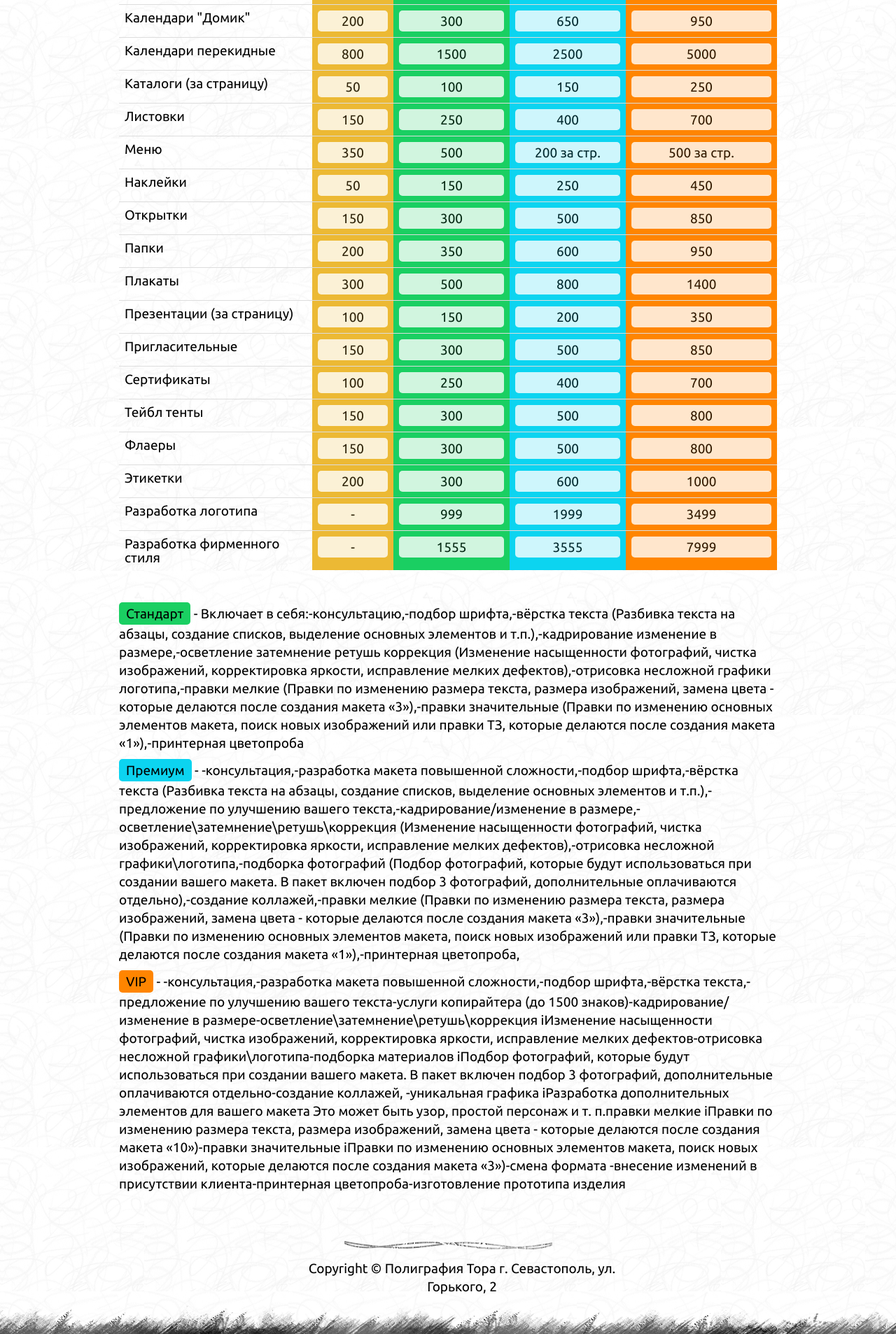
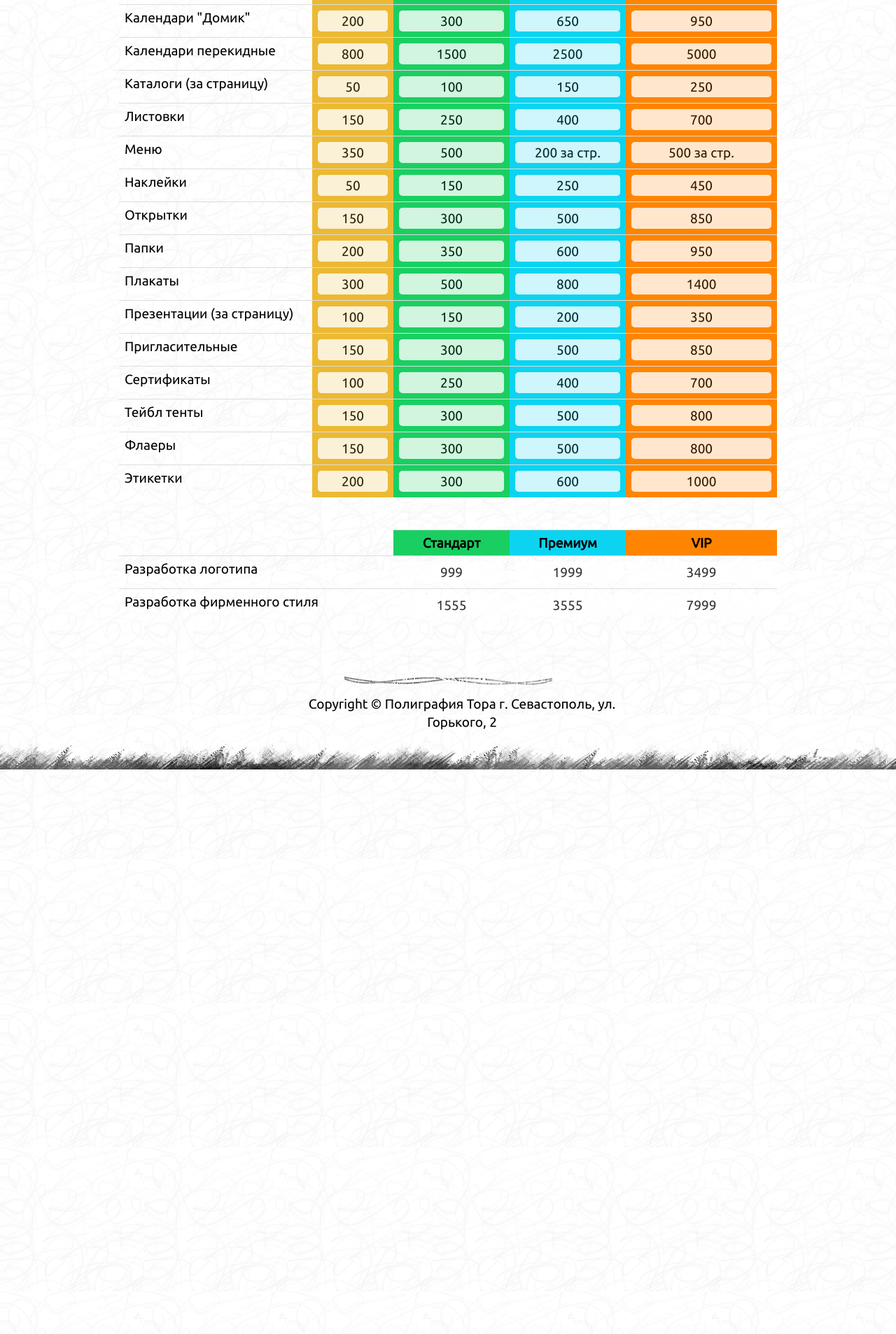
Before and after one commit to ArtTora/site, a Jekyll site: the page built from design.md, in a window 1280 px wide. Shown: the part 832-2739 px from the top of the page at 70% size. Built offline with Jekyll 4.4.1, drawn with Linux system fonts in a browser that asks for light colours; nearby versions of some CDN libraries; Markdown is read by kramdown in place of the engine named in the settings; a script that is not in the unit is left out; after the commit the page ends 1932 px from its top, so only the background shows below that.

Commit message:
fix design page

```diff
--- a/_layouts/design.html
+++ b/_layouts/design.html
@@ -9,7 +9,16 @@ layout: page
     {% for item in page.header %}
       <th style="{% if forloop.index == 1 %}border: 0; {% endif %} text-align: center; background: #{{ item.color }}; {% if item.width %}width: {{ item.width }}px{% endif %}">
 
-        <a href="#">
+        <a href="#" class="hint" title="
+
+          Включает в себя:
+          <ul>
+          {% for item in item.list %}
+            <li>{{ item }}</li>
+          {% endfor %}
+          </ul>
+
+          ">
           {{ item.name }}
         </a>
 
@@ -34,10 +43,42 @@ layout: page
 
 <br>
 
-{% for item in page.header %}
-  {% if item.description %}
-    <p><span style="background: #{{ item.color }}; display: inline-block; padding: 3px 10px; border-radius: 5px">{{ item.name }}</span> - {{ item.description }}</p>
-  {% endif %}
-{% endfor %}
+<table class="table">
+  <tr>
+    {% for item in page.header2 %}
+      <th style="{% if forloop.index == 1 %}border: 0; {% endif %} text-align: center; background: #{{ item.color }}; {% if item.width %}width: {{ item.width }}px{% endif %}">
+
+        <a href="#" class="hint" title="
+
+          Включает в себя:
+          <ul>
+          {% for item in item.list %}
+            <li>{{ item }}</li>
+          {% endfor %}
+          </ul>
+
+          ">
+          {{ item.name }}
+        </a>
+
+      </th>
+    {% endfor %}
+  </tr>
+
+  {% for item in page.table2 %}
+    <tr>
+      <td>{{ item.name }}</td>
+
+      {% for price in item.prices %}
+        <td style="line-height: 30px; text-align: center; background:
+          #{{ page.header[forloop.index2].color }}">
+          <div style="background: #fff; opacity: 0.8; border-radius: 5px">
+            {{ price }}
+          </div>
+        </td>
+      {% endfor %}
+    </tr>
+  {% endfor %}
+</table>
 
 {{ content }}
--- a/css/style.css
+++ b/css/style.css
@@ -1,4 +1,4 @@
-@charset "utf-8";
+
 ul {
 	margin-left: 0px;
 	list-style-image: none;
@@ -1882,3 +1882,15 @@ iframe {
 .step .result {
   float: left;
 }
+
+.tooltip-inner {
+  text-align: left;
+}
+
+.tooltip li {
+  margin: 5px 0
+}
+
+.tooltip ul {
+  margin: 10px 0
+}
--- a/design.md
+++ b/design.md
@@ -115,11 +115,37 @@ table:
   - name: Этикетки
     prices: [200, 300, 600, 1000]
 
+header2:
+  - name:
+    color: transparent
+
+  - name: Стандарт
+    color: 1ACF62
+    width: 150
+
+    list: [консультацию, подбор шрифта, вёрстка текста (Разбивка текста на абзацы, создание списков, выделение основных элементов и т.п.), кадрирование/изменение в размере, правки мелкие (Правки по изменению размера текста, размера изображений, замена цвета - которые делаются после создания макета «2»), принтерная цветопроба]
+
+
+  - name: Премиум
+    color: 0CD4F0
+    width: 150
+
+    list: [консультацию, подбор шрифта, вёрстка текста (Разбивка текста на абзацы, создание списков, выделение основных элементов и т.п.), кадрирование/изменение в размере, правки мелкие (Правки по изменению размера текста, размера изображений, замена цвета - которые делаются после создания макета «2»), принтерная цветопроба]
+
+
+
+  - name: VIP
+    color: FF8500
+    width: 200
+
+    list: [консультацию, подбор шрифта, вёрстка текста (Разбивка текста на абзацы, создание списков, выделение основных элементов и т.п.), кадрирование/изменение в размере, правки мелкие (Правки по изменению размера текста, размера изображений, замена цвета - которые делаются после создания макета «2»), принтерная цветопроба]
+
+table2:
   - name: Разработка логотипа
-    prices: [-, 999, 1999, 3499]
+    prices: [999, 1999, 3499]
 
   - name: Разработка фирменного стиля
-    prices: [-, 1555, 3555, 7999]
+    prices: [1555, 3555, 7999]
 
 
 ---
--- a/js/custom.js
+++ b/js/custom.js
@@ -61,6 +61,7 @@
 
 //On Blur On Focus
 $(document).ready(function() {
+    $('a.hint').tooltip({ html: true, placement: 'right' });
 
   //bx Slider
   $(document).ready(function(e) {
```
Also changed, not shown: other parts of design.md (+5 -5 lines).
